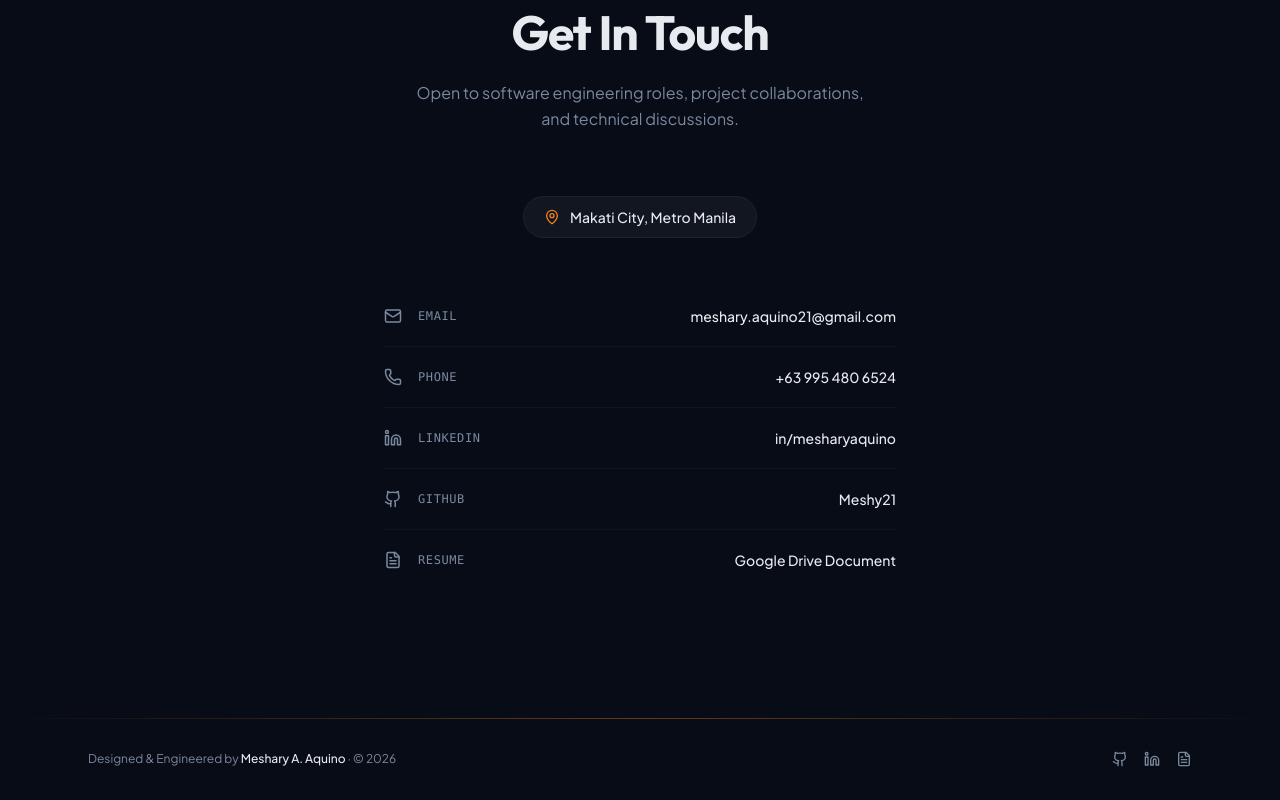
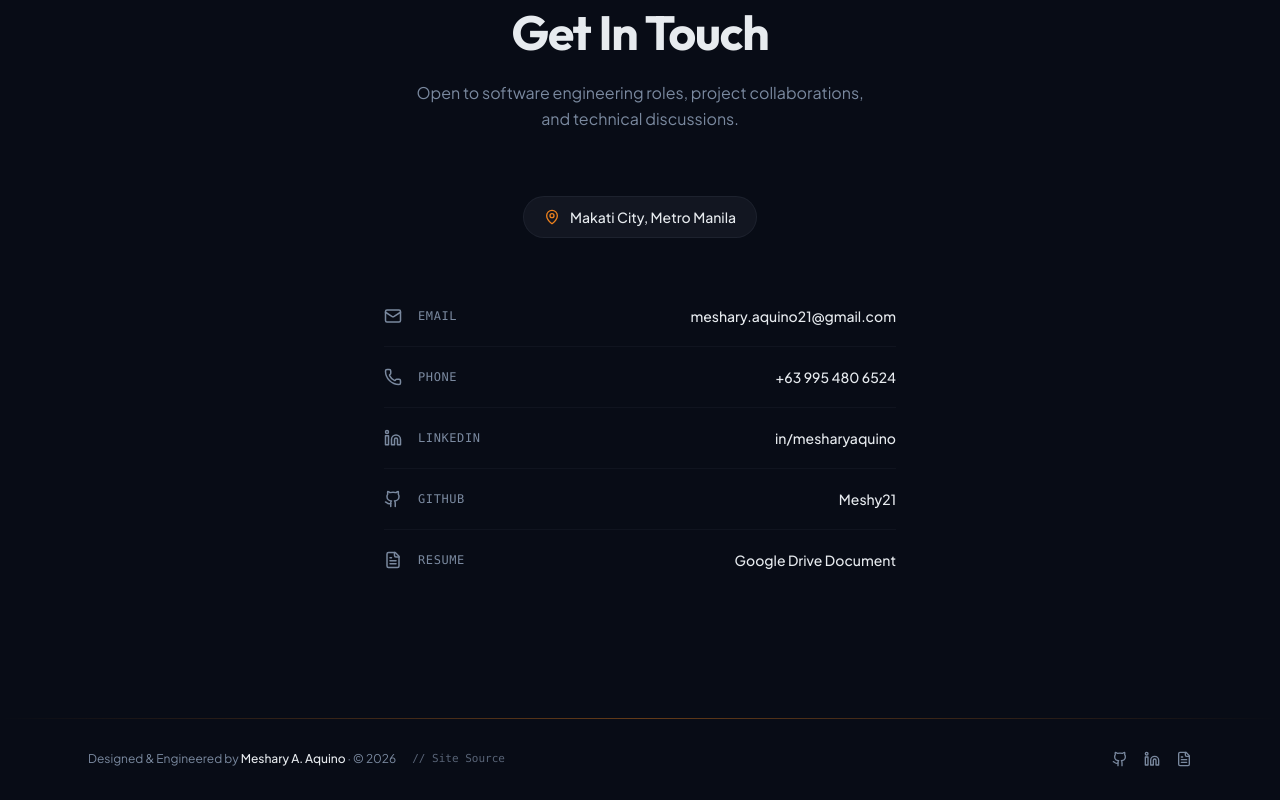
Before and after one commit to Meshy21/mesharys-portfolio, a Next.js app: page / in a window 1280 px wide. Shown: the part 3587-4387 px from the top of the page. Built offline with nearby package versions, Linux system fonts and the light colour scheme.

Commit message:
feat: add Footer component and update repository clone URL in README

```diff
--- a/src/components/Footer.tsx
+++ b/src/components/Footer.tsx
@@ -8,12 +8,22 @@ export default function Footer() {
       <div className="h-px w-full bg-gradient-to-r from-transparent via-primary/40 to-transparent" />
 
       <div className="container mx-auto max-w-6xl flex flex-col sm:flex-row items-center justify-between gap-4 py-8 px-4 md:px-6">
+        <div className="flex flex-col sm:flex-row items-center gap-2 sm:gap-4">
           <p className="text-xs text-muted-foreground text-center sm:text-left">
             Designed &amp; Engineered by{' '}
             <span className="text-foreground font-medium">Meshary A. Aquino</span>
             {' · '}
             &copy; {new Date().getFullYear()}
           </p>
+          <Link
+            href="https://github.com/Meshy21/mesharys-portfolio"
+            target="_blank"
+            rel="noopener noreferrer"
+            className="text-[11px] font-mono text-muted-foreground/70 hover:text-primary transition-colors duration-300"
+          >
+            {'// Site Source'}
+          </Link>
+        </div>
 
         <div className="flex items-center gap-4">
           <Link
```
Also changed, not shown: 1 other file (tests, documents, lock files or other folders). Lines whose indentation alone changed are shown as unchanged.
